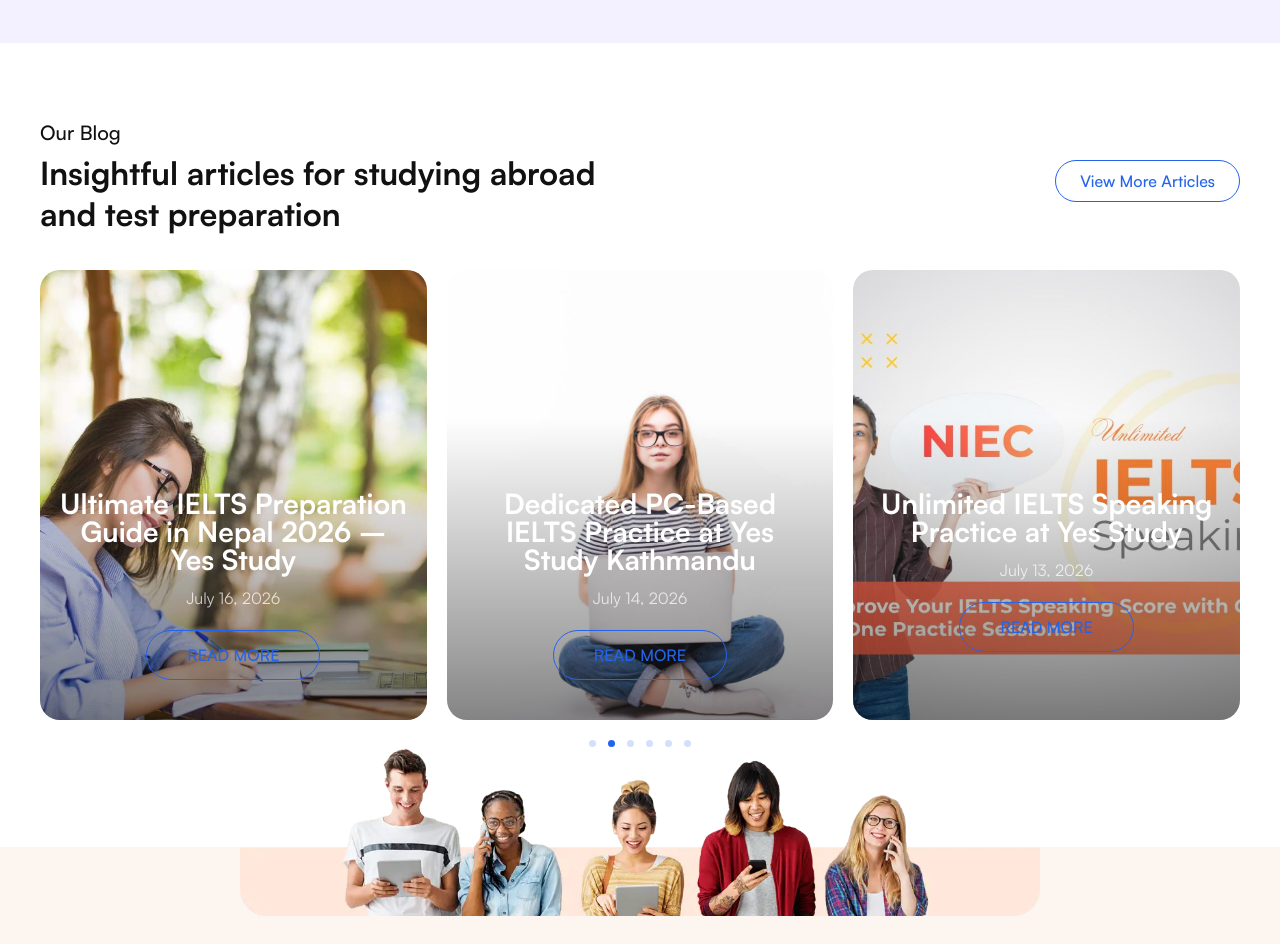
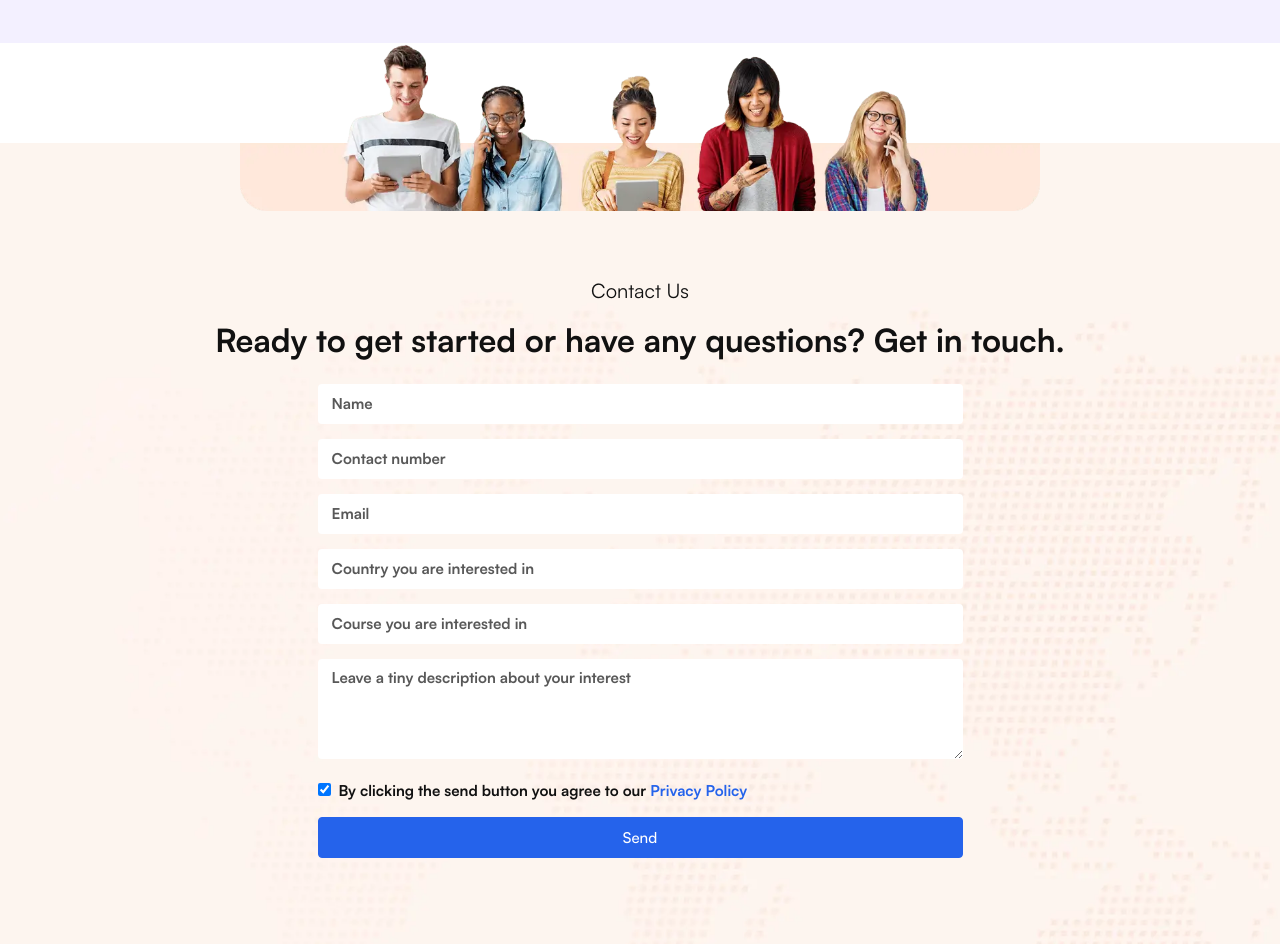
Before and after one commit to aveein/yesstudy, a Next.js app: page / in a window 1280 px wide. Shown: the part 7220-8164 px from the top of the page. Built offline with nearby package versions, Linux system fonts and the light colour scheme.

Commit message:
Removed: blog section

```diff
--- a/src/app/page.tsx
+++ b/src/app/page.tsx
@@ -30,7 +30,7 @@
         <FeaturedUniversitiesSection />
         <TestimonialsSection />
         <CareerPathSection />
-        <BlogSection />
+        {/* <BlogSection /> */}
         {/* <VideoSection /> */}
         <ContactSection />
         <OurOfficesSection />
```
